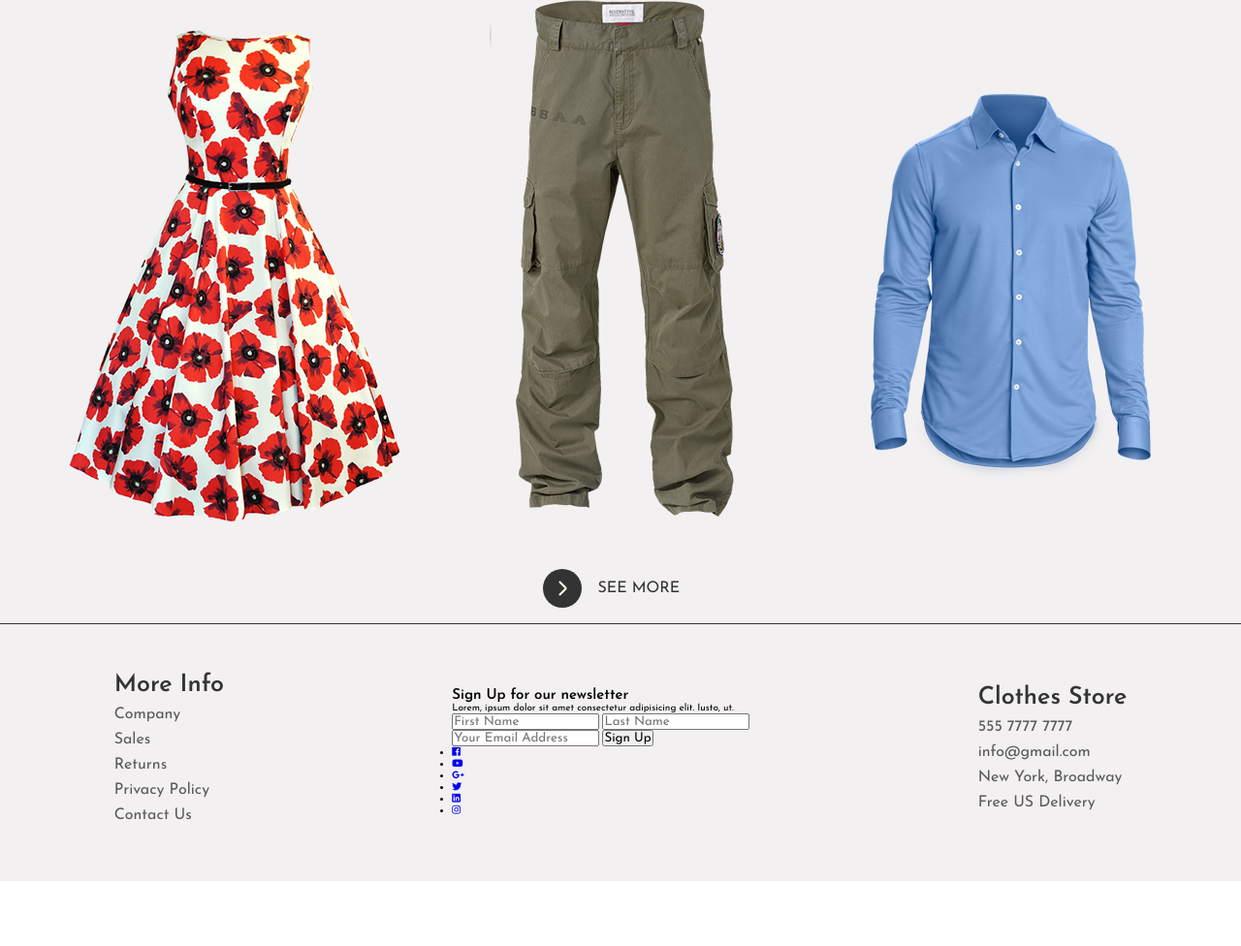
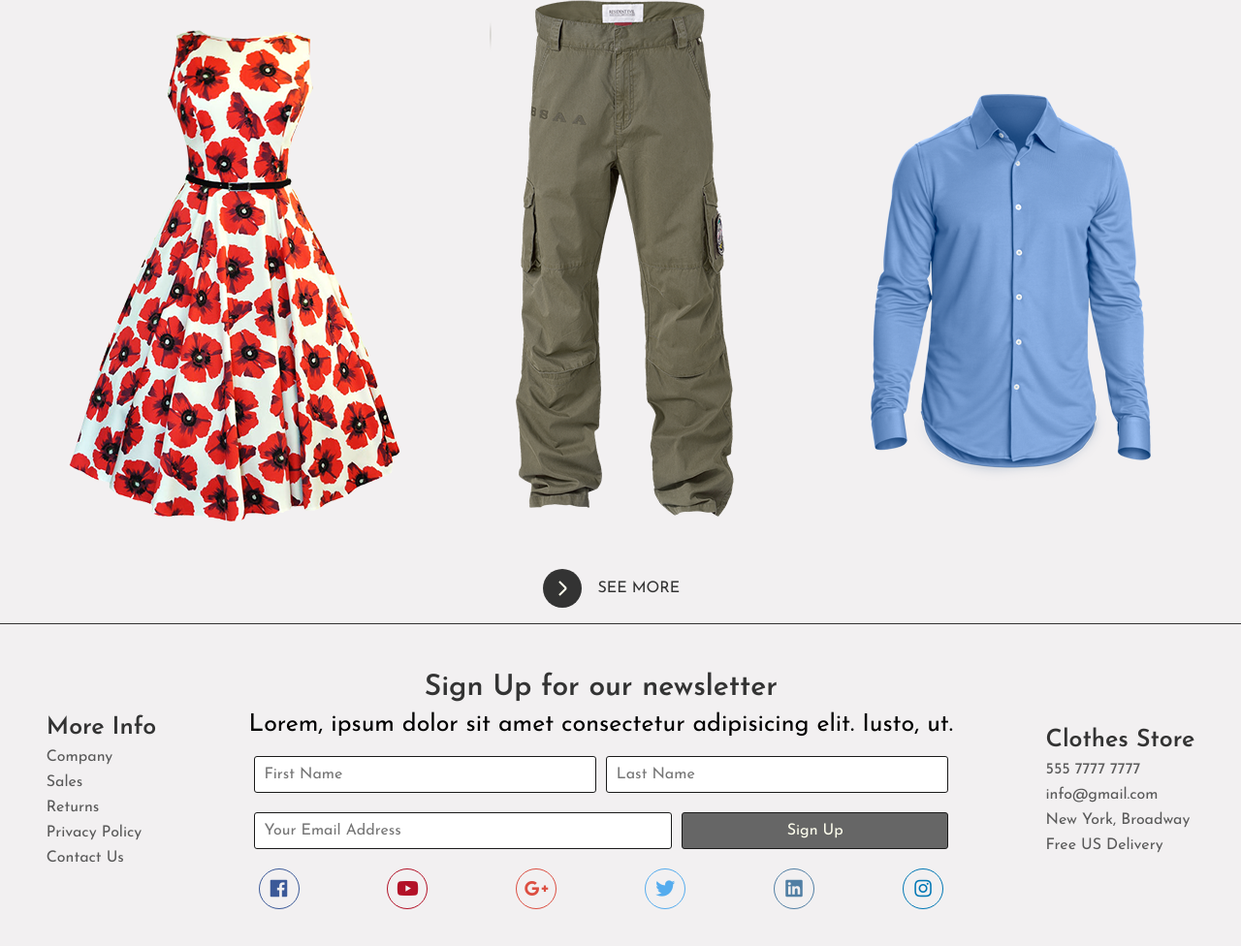
Before and after one commit to Manmohan7/sass-cloth-store, a website: page index.html in a window 1280 px wide. Shown: the part 1056-2032 px from the top of the page at 97% size. Before the commit the page ends 1965 px from the top, so only its background shows below. Drawn offline with Linux system fonts and the light colour scheme.

Commit message:
styling footer

```diff
--- a/scss/layout/_footer.scss
+++ b/scss/layout/_footer.scss
@@ -14,3 +14,85 @@
 .contact-list {
   @include footerList;
 }
+
+.contact {
+  &-heading {
+    font-size: size(xl);
+    color: color(primary);
+    text-align: center;
+  }
+
+  &-paragraph {
+    font-size: size(lg);
+    margin: 1rem 0;
+    text-align: center;
+  }
+
+  .inputs-group {
+    display: flex;
+
+    input {
+      padding: 1rem;
+      font-size: size(xs);
+      margin: 1rem .5rem;
+      border: .1rem solid darken(color(primary), 10%);
+      border-radius: .3rem;
+      outline: none;
+      transition: border .5s;
+
+      &:focus:not([type="submit"]) {
+        border: .1rem solid darken(color(quaternary), 30%);
+      }
+    }
+
+    &-text {
+      width: 50%;
+    }
+
+    &-email {
+      width: 60%;
+    }
+
+    &-btn {
+      width: 40%;
+      color: color(secondary);
+      background-color: lighten($color: color(primary), $amount: 20%);
+      transition: background-color .2s;
+
+      &:hover {
+        background-color: color(primary);
+      }
+    }
+  }
+
+  .social-icons {
+    @include flexPosition(space-between);
+    padding: 1rem;
+    box-sizing: border-box;
+
+    &-item {
+      list-style: none;
+    }
+
+    &-link {
+      text-decoration: none;
+      width: 4rem;
+      height: 4rem;
+      border: .1rem solid color(primary);
+      border-radius: 100%;
+      @include flexPosition;
+
+      i {
+        font-size: size(md);
+      }
+    }
+  }
+}
+
+$socialMediaColors: 1 #3b5998, 2 #b31127, 3 #dc4e41, 4 #55acee, 5 #517fa4, 6 #0077b5;
+@each $color in $socialMediaColors {
+  .social-icons-item:nth-child(#{nth($color, 1)}) .social-icons-link {
+    color: nth($list: $color, $n: 2);
+    border: .1rem solid nth($list: $color, $n: 2);
+  }
+}
```
Also changed, not shown: css/main.css.
